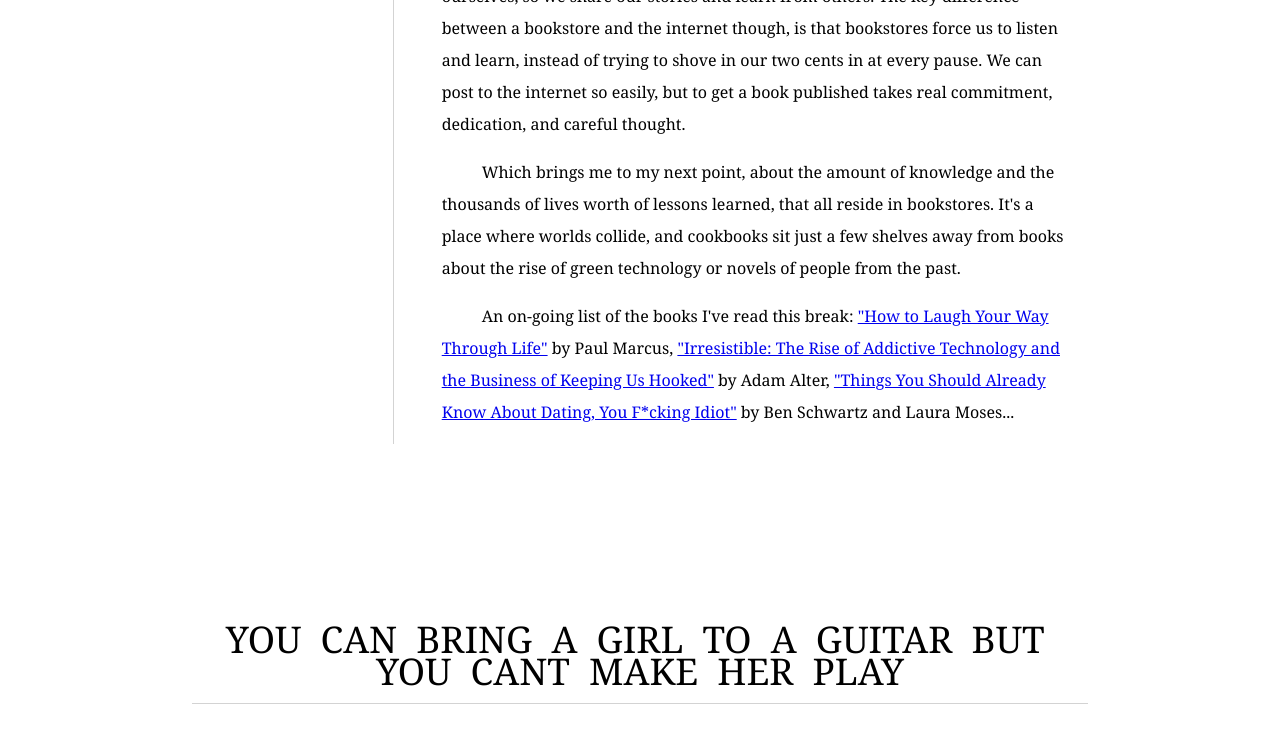
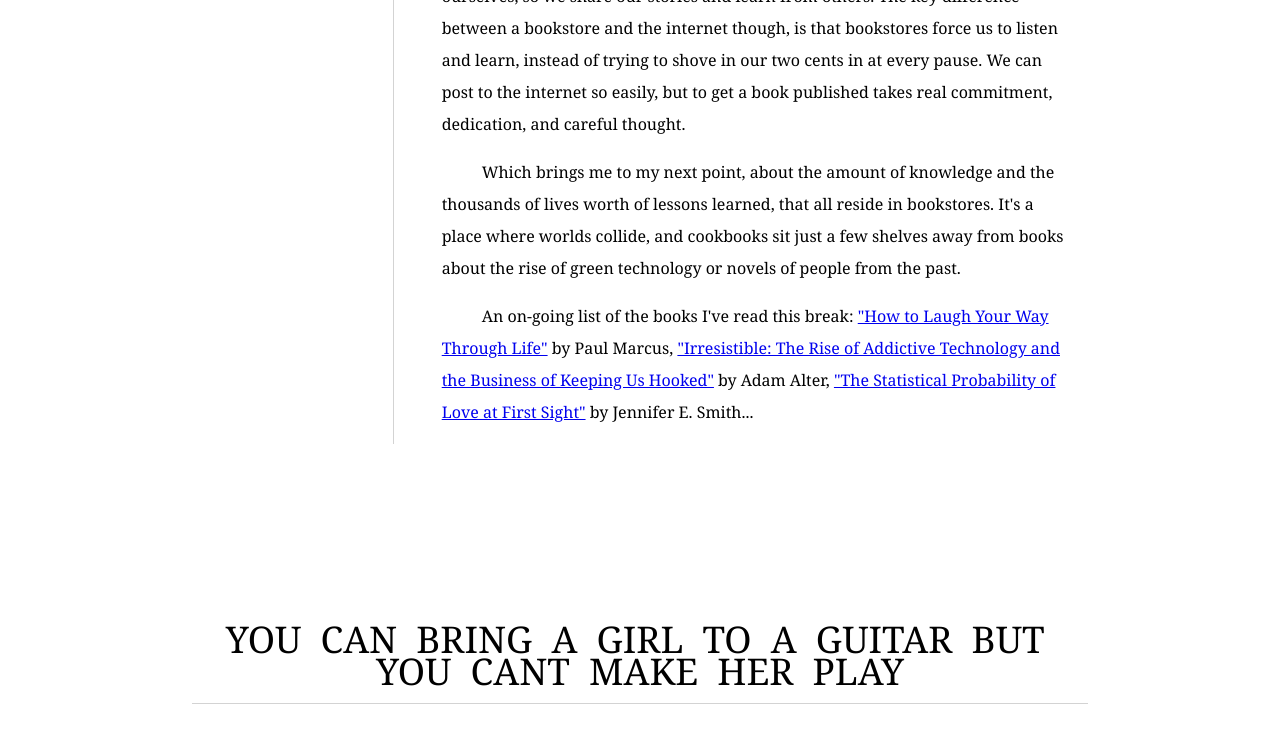
Before and after one commit to Stephanielpt/Stephanielpt.github.io, a plain HTML site: page hobbies.html in a window 1280 px wide. Shown: the part 2501-3231 px from the top of the page. Drawn offline with Linux system fonts and the light colour scheme.

Commit message:
book list change

```diff
--- a/hobbies.html
+++ b/hobbies.html
@@ -175,7 +175,7 @@
                         Which brings me to my next point, about the amount of knowledge and the thousands of lives worth of lessons learned, that all reside in bookstores. It's a place where worlds collide, and cookbooks sit just a few shelves away from books about the rise of green technology or novels of people from the past.
                     </p>
                     <p style="text-indent: 2.5rem">
-                        An on-going list of the books I've read this break: <a href="https://www.amazon.com/Laugh-Your-Through-Life-Psychoanalysts/dp/178049095X">"How to Laugh Your Way Through Life"</a> by Paul Marcus, <a href="http://adamalterauthor.com/irresistible/">"Irresistible: The Rise of Addictive Technology and the Business of Keeping Us Hooked"</a> by Adam Alter, <a href="https://www.amazon.com/Things-Should-Already-About-Dating/dp/0316465321">"Things You Should Already Know About Dating, You F*cking Idiot"</a> by Ben Schwartz and Laura Moses...
+                        An on-going list of the books I've read this break: <a href="https://www.amazon.com/Laugh-Your-Through-Life-Psychoanalysts/dp/178049095X">"How to Laugh Your Way Through Life"</a> by Paul Marcus, <a href="http://adamalterauthor.com/irresistible/">"Irresistible: The Rise of Addictive Technology and the Business of Keeping Us Hooked"</a> by Adam Alter, <a href="https://www.8novels.net/fiction/u3962.html">"The Statistical Probability of Love at First Sight"</a> by Jennifer E. Smith...
                     </p>
                 </li>
             </ul>
```
